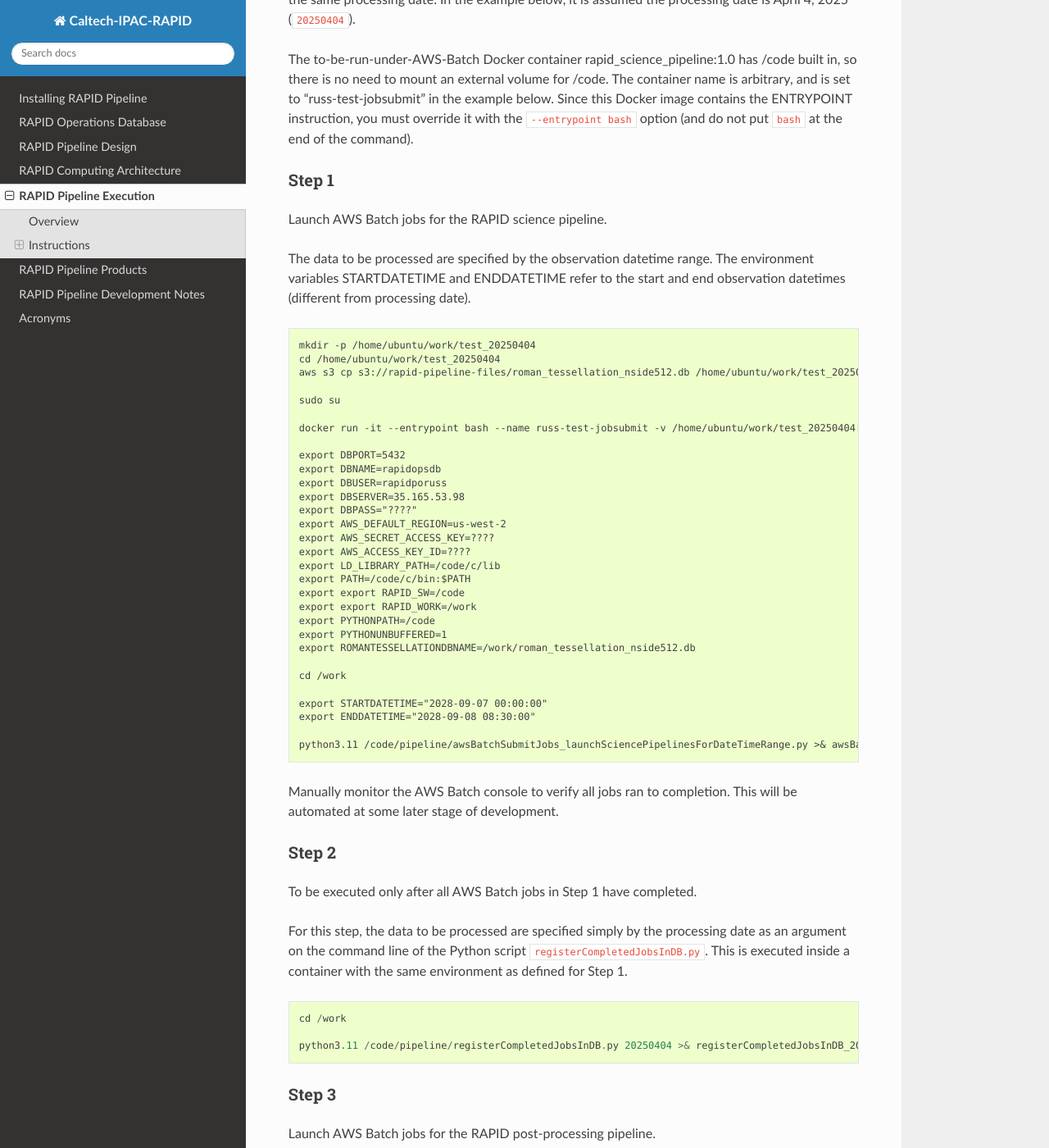
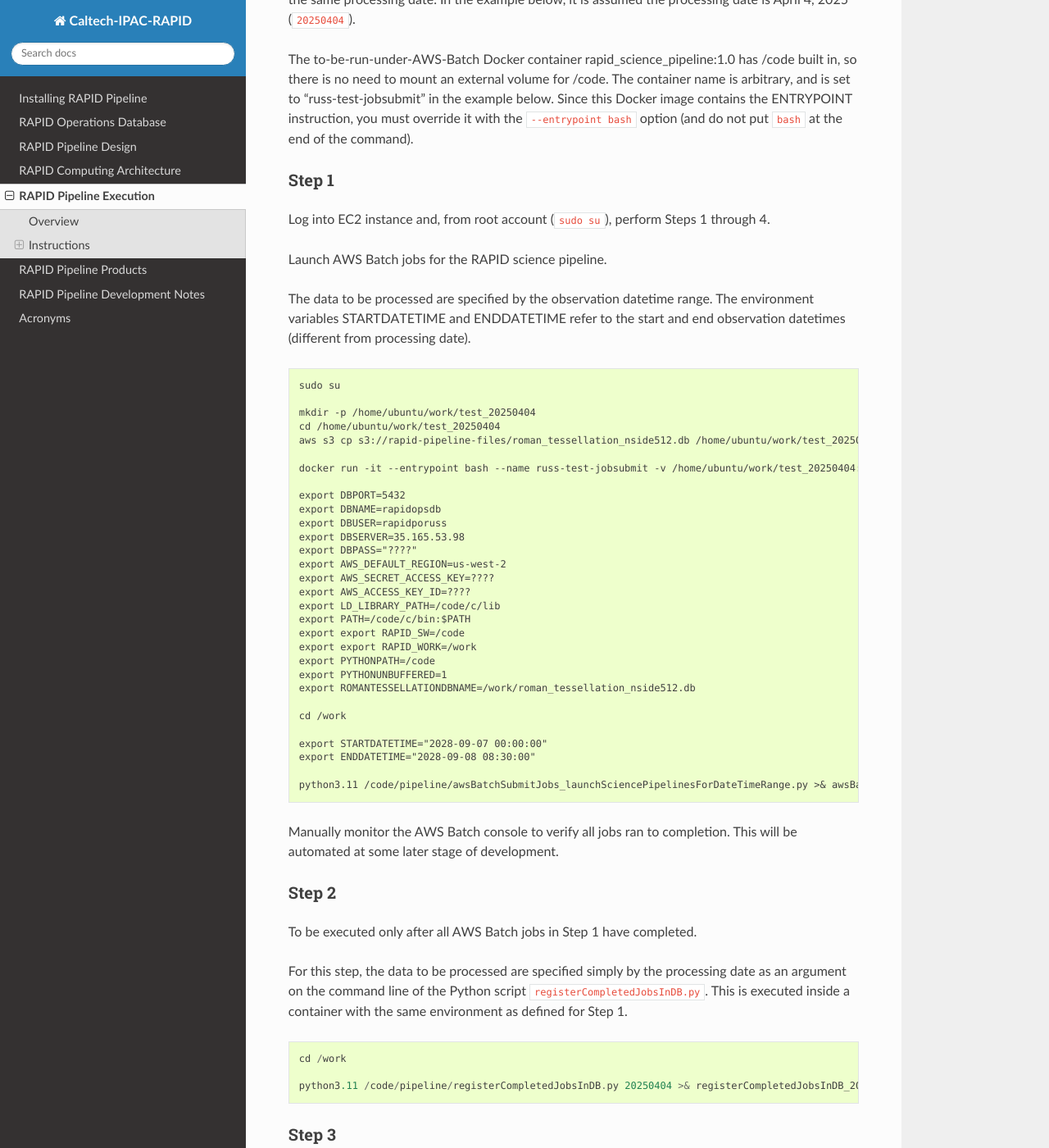
Before and after one commit to Caltech-IPAC/rapid, a Sphinx documentation site: the page built from docs/source/ops/bulk_run.rst, in a window 1280 px wide and 1400 px high, scrolled down 767 px. Shown: the whole window at 82% size. Built offline with Sphinx 7.4.7 and the Read the Docs theme 3.1.0, drawn with Linux system fonts in a browser that asks for light colours; formulas are drawn with MathJax 3.

Commit message:
Added explicit instruction to log into EC2 instance and run pipeline under root account.

```diff
--- a/docs/source/ops/bulk_run.rst
+++ b/docs/source/ops/bulk_run.rst
@@ -46,6 +46,8 @@ Since this Docker image contains the ENTRYPOINT instruction, you must override i
 Step 1
 =============
 
+Log into EC2 instance and, from root account (``sudo su``), perform Steps 1 through 4.
+
 Launch AWS Batch jobs for the RAPID science pipeline.
 
 The data to be processed are specified by the observation datetime range.
@@ -54,11 +56,11 @@ start and end observation datetimes (different from processing date).
 
 .. code-block::
 
+   sudo su
+
    mkdir -p /home/ubuntu/work/test_20250404
    cd /home/ubuntu/work/test_20250404
    aws s3 cp s3://rapid-pipeline-files/roman_tessellation_nside512.db /home/ubuntu/work/test_20250404/roman_tessellation_nside512.db
-
-   sudo su
 
    docker run -it --entrypoint bash --name russ-test-jobsubmit -v /home/ubuntu/work/test_20250404:/work public.ecr.aws/y9b1s7h8/rapid_science_pipeline:latest
 
```
